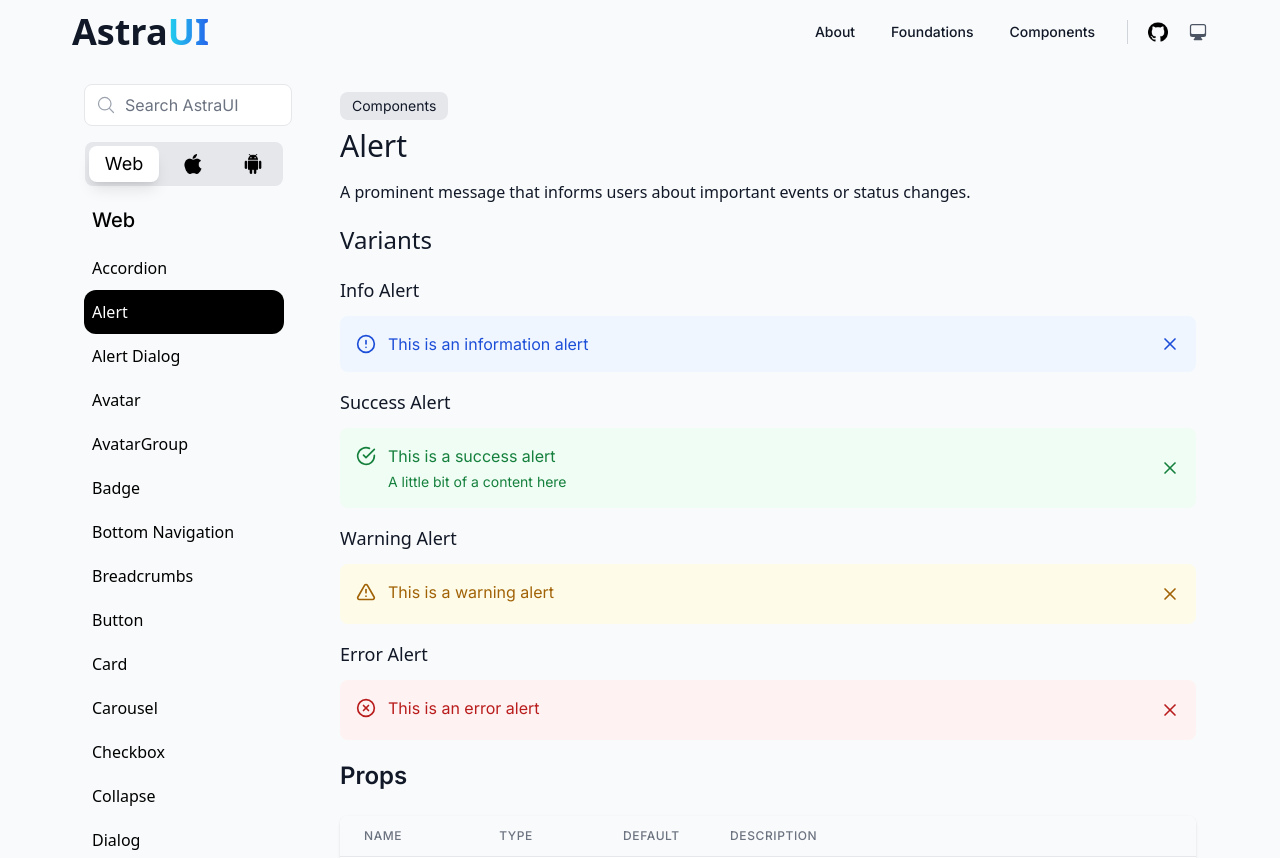
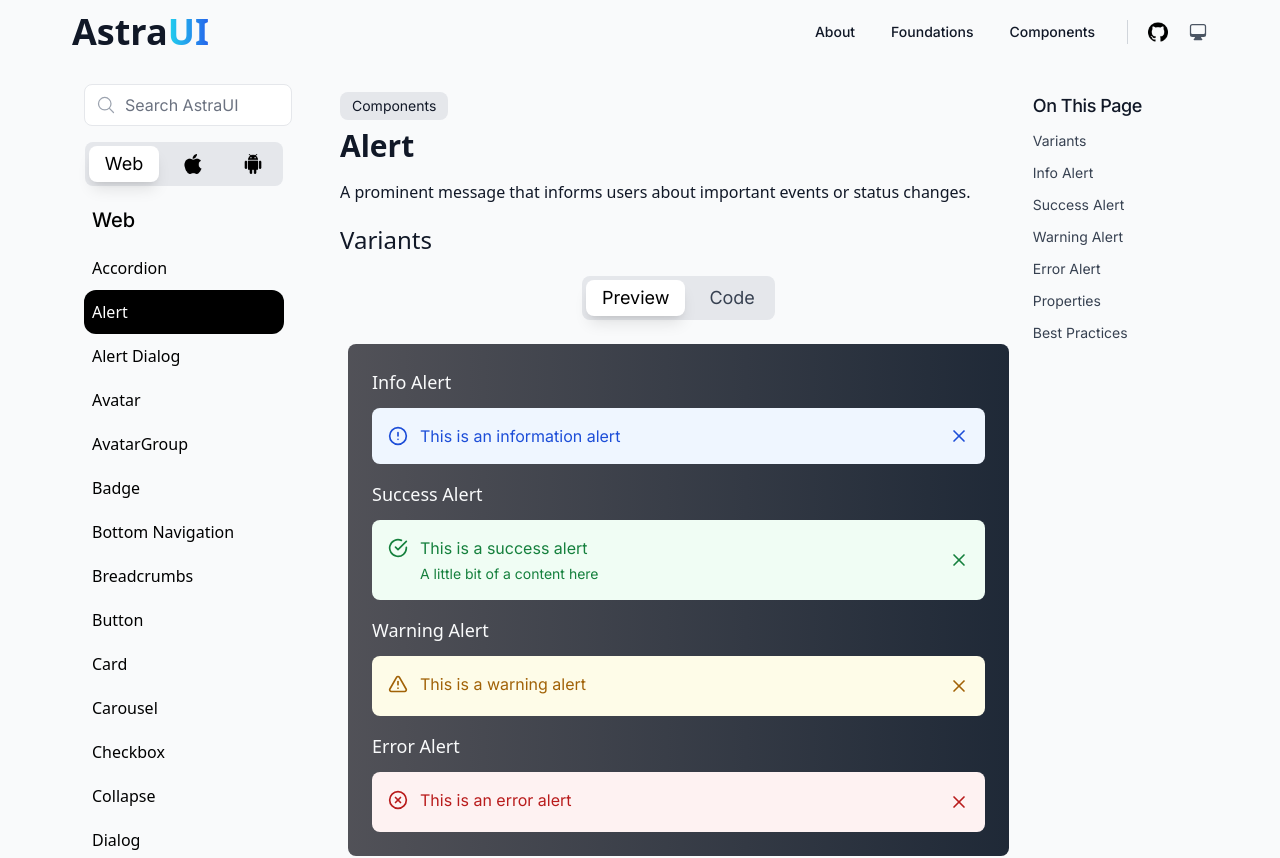
Before and after one commit to ahmadrafidev/astra, a Next.js app: page /components/alert in a window 1280 px wide. Shown: the top 858 px of the page. Built offline with nearby package versions, Linux system fonts and the light colour scheme.

Commit message:
feat: improve alert page component

```diff
--- a/app/components/accordion/page.tsx
+++ b/app/components/accordion/page.tsx
@@ -86,13 +86,13 @@ const AccordionPage: React.FC = () => {
                     </section>
 
                     {/* Accordion Variants Section */}
-                    <section id="variants" className="mb-5">
+                    <section id="variants" className="mb-5 scroll-mt-20">
                         <h2 className="text-lg md:text-2xl font-medium font-sans text-gray-900 dark:text-gray-50 mb-5">Variants</h2>
                         <Tabs>
                             <Tab label="Preview">
-                                <div className="relative w-full overflow-hidden rounded-lg mt-4 bg-gradient-to-r from-zinc-700 to-gray-800 dark:from-zinc-400 dark:to-gray-600">
+                                <div className="relative w-full overflow-hidden rounded-lg mt-4 bg-gradient-to-r from-zinc-700/90 to-gray-800 dark:from-zinc-400/90 dark:to-gray-600">
                                     <div className="space-y-4 justify-around p-6">
-                                        <div id="default-accordion">
+                                        <div id="default-accordion" className="scroll-mt-20">
                                             <h3 className="text-base md:text-lg font-medium font-sans text-gray-50 dark:text-gray-900 mb-2 md:mb-3">
                                                 Default Accordion
                                             </h3>
@@ -113,7 +113,7 @@ const AccordionPage: React.FC = () => {
                                                 </>
                                             </Accordion>
                                         </div>
-                                        <div id="default-accordion-subtitle">
+                                        <div id="default-accordion-subtitle" className="scroll-mt-20">
                                             <h3 className="text-base md:text-lg font-medium font-sans text-gray-50 dark:text-gray-900 mb-2 md:mb-3">
                                                 Default Accordion with Subtitle
                                             </h3>
@@ -134,7 +134,7 @@ const AccordionPage: React.FC = () => {
                                                 </>
                                             </Accordion>
                                         </div>
-                                        <div id="accordion-multiple">
+                                        <div id="accordion-multiple" className="scroll-mt-20">
                                             <h3 className="text-base md:text-lg font-medium font-sans text-gray-50 dark:text-gray-900 mb-2 md:mb-3">
                                                 Accordion with Multiple Open
                                             </h3>
@@ -155,7 +155,7 @@ const AccordionPage: React.FC = () => {
                                                 </>
                                             </Accordion>
                                         </div>
-                                        <div id="split-accordion">
+                                        <div id="split-accordion" className="scroll-mt-20">
                                             <h3 className="text-base md:text-lg font-medium font-sans text-gray-50 dark:text-gray-900 mb-2 md:mb-3">
                                                 Split Accordion
                                             </h3>
--- a/app/components/alert/page.tsx
+++ b/app/components/alert/page.tsx
@@ -1,11 +1,15 @@
 import React from 'react';
 import type { Metadata } from "next";
 
+import { Prism as SyntaxHighlighter } from 'react-syntax-highlighter';
+import { materialLight } from 'react-syntax-highlighter/dist/cjs/styles/prism';
+
 import Layout from '@/components/Layout/Layout';
 import Badge from '@/components/Badge/Badge';
-
 import { Alert, AlertTitle, AlertContent} from '@/components/Alert/Alert';
 import AlertDocumentation from '@/components/Alert/AlertDocumentation';
+import TOC from '@/components/TOC/TOC';
+import { Tabs, Tab } from '@/components/Tabs/Tabs';
 
 export const metadata: Metadata = {
     title: "Alert",
@@ -13,49 +17,122 @@ export const metadata: Metadata = {
 };
 
 const AlertPage: React.FC = () => {
+
+    const codeExample = `
+
+        {/* Basic Alert */}
+        <Alert className="p-4" type="info" title="This is an information alert" isDismissible>
+        </Alert>
+
+        {/* Alert with Title and Content */}
+        <Alert className="p-4" type="success" isDismissible>
+            <AlertTitle>This is a success alert</AlertTitle>
+            <AlertContent>A little bit of a content here</AlertContent>
+        </Alert>
+
+
+
+    `;
+
+    const tocItems = [
+        { id: 'variants', label: 'Variants' },
+        { id: 'info-alert', label: 'Info Alert' },
+        { id: 'success-alert', label: 'Success Alert' },
+        { id: 'warning-alert', label: 'Warning Alert' },
+        { id: 'error-alert', label: 'Error Alert' },
+        { id: 'properties', label: 'Properties' },
+        { id: 'best-practices', label: 'Best Practices' },
+    ];
+
     return (
         <Layout>
+            <div className="flex">
+                <div className="w-4/5 pr-2">
                     <Badge text="Components" />
                     {/* Header Content */}
                     <section className="mb-5">
                         <div className="flex flex-col">
-                    <h1 className="text-2xl md:text-3xl font-medium font-sans text-gray-900 dark:text-gray-50 mb-3 md:mb-4">Alert</h1>
+                            <h1 className="text-2xl md:text-3xl font-semibold font-sans text-gray-900 dark:text-gray-50 mb-3 md:mb-4">Alert</h1>
                             <p className="text-sm md:text-base font-normal font-sans text-gray-900 dark:text-gray-50">
                                 A prominent message that informs users about important events or status changes.
                             </p>
                         </div>
                     </section>
+
                     {/* Alert Variants Section */}
-            <section className="mb-5">
+                    <section id="variants" className="mb-5 scroll-mt-20">
                         <h2 className="text-xl md:text-2xl font-medium font-sans text-gray-900 dark:text-gray-50 mb-5">Variants</h2>
-                <div className="space-y-4">
-                    <div>
-                        <h3 className="text-base md:text-lg font-medium font-sans text-gray-900 dark:text-gray-50 mb-2 md:mb-3">Info Alert</h3>
+                        <Tabs>
+                            <Tab label="Preview">
+                                <div className="relative w-full overflow-hidden rounded-lg mt-4 bg-gradient-to-r from-zinc-700/90 to-gray-800 dark:from-zinc-400/90 dark:to-gray-600">
+                                    <div className="space-y-4 justify-around p-6">
+                                        <div id="info-alert" className="scroll-mt-20">
+                                            <h3 className="text-base md:text-lg font-medium font-sans text-gray-50 dark:text-gray-900 mb-2 md:mb-3">
+                                                Info Alert
+                                            </h3>
                                             <Alert className="p-4" type="info" title="This is an information alert" isDismissible>
                                             </Alert>
                                         </div>
-                    <div>
-                        <h3 className="text-base md:text-lg font-medium font-sans text-gray-900 dark:text-gray-50 mb-2 md:mb-3">Success Alert</h3>
+                                        <div id="success-alert" className="scroll-mt-20">
+                                            <h3 className="text-base md:text-lg font-medium font-sans text-gray-50 dark:text-gray-900 mb-2 md:mb-3">Success Alert</h3>
                                             <Alert className="p-4" type="success" isDismissible>
                                                 <AlertTitle>This is a success alert</AlertTitle>
                                                 <AlertContent>A little bit of a content here</AlertContent>
                                             </Alert>
                                         </div>
-                    <div>
-                        <h3 className="text-base md:text-lg font-medium font-sans text-gray-900 dark:text-gray-50 mb-2 md:mb-3">Warning Alert</h3>
+                                        <div id="warning-alert" className="scroll-mt-20">
+                                            <h3 className="text-base md:text-lg font-medium font-sans text-gray-50 dark:text-gray-900 mb-2 md:mb-3">Warning Alert</h3>
                                             <Alert className="p-4" type="warning" isDismissible>
                                                 <AlertTitle>This is a warning alert</AlertTitle>
                                             </Alert>
                                         </div>
-                    <div>
-                        <h3 className="text-base md:text-lg font-medium font-sans text-gray-900 dark:text-gray-50 mb-2 md:mb-3">Error Alert</h3>
+                                        <div id="error-alert" className="scroll-mt-20">
+                                            <h3 className="text-base md:text-lg font-medium font-sans text-gray-50 dark:text-gray-900 mb-2 md:mb-3">Error Alert</h3>
                                             <Alert className="p-4" type="error" isDismissible>
                                                 <AlertTitle>This is an error alert</AlertTitle>
                                             </Alert>
                                         </div>
                                     </div>
+                                </div>
+                            </Tab>
+                            <Tab label="Code">
+                                <div
+                                    className="relative rounded-lg bg-gray-900 dark:bg-gray-800/90 mt-4"
+                                    role="region"
+                                    aria-label="Code Snippet in tsx"
+                                >
+                                    <div className="flex justify-between items-center px-4 py-2 border-b border-gray-800">
+                                        <span className="text-sm font-medium text-gray-100">
+                                            tsx
+                                        </span>
+                                    </div>
+                                    <div className="overflow-auto rounded-lg border border-gray-800">
+                                        <SyntaxHighlighter
+                                            language="tsx"
+                                            style={materialLight}
+                                            showLineNumbers={false}
+                                            wrapLongLines={true}
+                                            customStyle={{
+                                                margin: 1.5,
+                                                borderRadius: '0.5rem 0.5rem 0.5rem 0.5rem',
+                                                fontSize: '14px',
+                                                lineHeight: '1.25',
+                                                padding: '10px',
+                                            }}
+                                        >
+                                            {codeExample}
+                                        </SyntaxHighlighter>
+                                    </div>
+                                </div>
+                            </Tab>
+                        </Tabs>
+
                     </section>
                     <AlertDocumentation/>
+                </div>
+                {/* Table of Contents */}
+                <TOC items={tocItems} />
+            </div>
         </Layout>
     );
 };
--- a/components/Accordion/AccordionDocumentation.tsx
+++ b/components/Accordion/AccordionDocumentation.tsx
@@ -4,7 +4,7 @@ const AccordionDocumentation = () => {
   return (
     <>
       {/* Props Table Section */}
-      <section id="properties" className="my-5">
+      <section id="properties" className="my-5 scroll-mt-20">
         <h2 className="text-xl md:text-2xl font-medium font-sans text-gray-900 dark:text-gray-50 mb-6">Props</h2>
         <div className="bg-white dark:bg-gray-800 rounded-lg shadow overflow-hidden">
           <table className="min-w-full divide-y divide-gray-200 dark:divide-gray-700">
@@ -58,7 +58,7 @@ const AccordionDocumentation = () => {
         </div>
       </section>
       {/* Best Practices Section */}
-      <section id="best-practices">
+      <section id="best-practices" className="scroll-mt-20">
           <h2 className="text-xl md:text-2xl font-medium font-sans text-gray-900 dark:text-gray-50 mb-5">Best Practices</h2>
           <div className="space-y-4">
               <ul className="list-decimal list-inside text-gray-700 dark:text-gray-300 space-y-3">
--- a/components/Alert/AlertDocumentation.tsx
+++ b/components/Alert/AlertDocumentation.tsx
@@ -4,8 +4,8 @@ const AlertDocumentation = () => {
   return (
     <>
       {/* Props Section */}
-      <section className="my-5">
-        <h2 className="text-xl md:text-2xl font-semibold text-gray-900 dark:text-gray-50 mb-6">Props</h2>
+      <section id="properties" className="my-5 scroll-mt-20">
+        <h2 className="text-xl md:text-2xl font-medium text-gray-900 dark:text-gray-50 mb-6">Props</h2>
         <div className="bg-white dark:bg-gray-800 rounded-lg shadow overflow-hidden">
           <table className="min-w-full divide-y divide-gray-200 dark:divide-gray-700">
             <thead className="bg-gray-50 dark:bg-gray-700">
@@ -52,7 +52,7 @@ const AlertDocumentation = () => {
         </div>
       </section>
       {/* Best Practices Section */}
-      <section>
+      <section id="best-practices" className="scroll-mt-20">
         <h2 className="text-xl md:text-2xl font-medium font-sans text-gray-900 dark:text-gray-50 mb-5">Best Practices</h2>
         <div className="space-y-4">
           <ul className="list-decimal list-inside text-gray-700 dark:text-gray-300 space-y-3">
```
Lines whose indentation alone changed are shown as unchanged.
